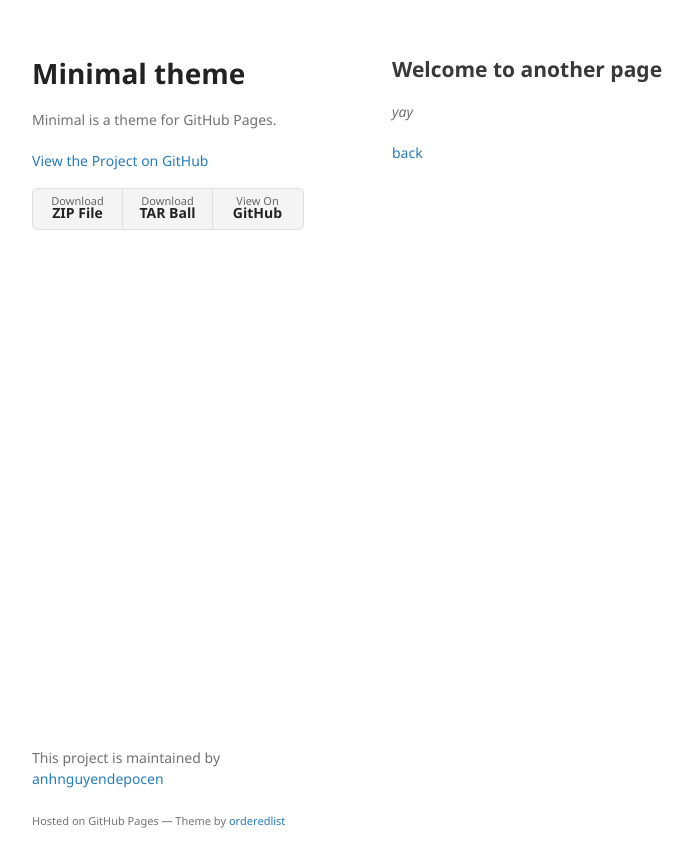
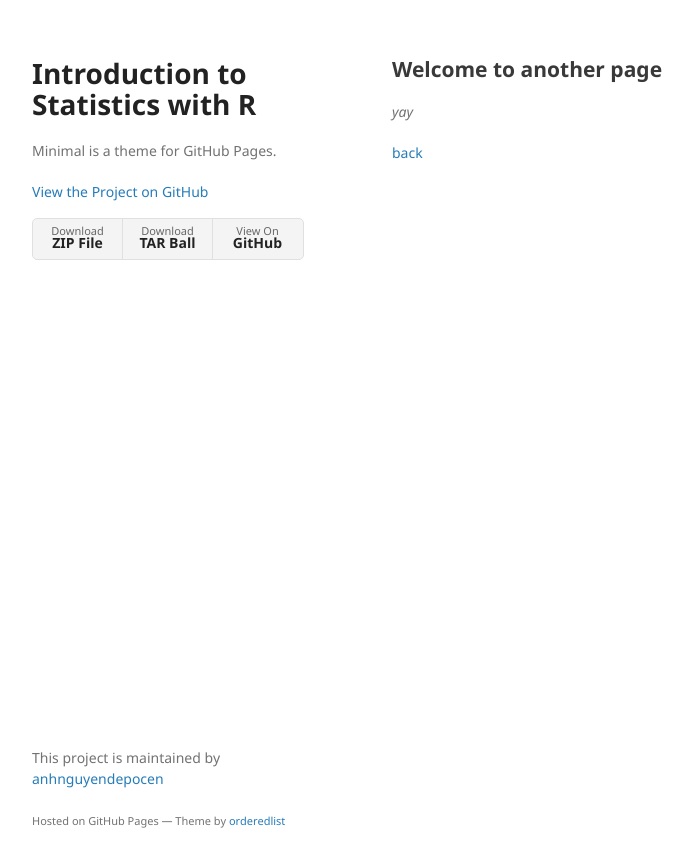
Before and after one commit to anhnguyendepocen/IntroductionR_Course, a Jekyll site: the page built from another-page.md, in a window 1280 px wide. Shown: the top 867 px of the page, without its empty margins (178-871 px from the left). Built offline with Jekyll 4.4.1, drawn with Linux system fonts in a browser that asks for light colours; our own code applies the rules of GitHub Pages for plain Markdown files.

Commit message:
Update _config.yml

```diff
--- a/_config.yml
+++ b/_config.yml
@@ -1,4 +1,4 @@
-title: Minimal theme
+title: Introduction to Statistics with R
 description: Minimal is a theme for GitHub Pages.
 show_downloads: true
 google_analytics:
```
